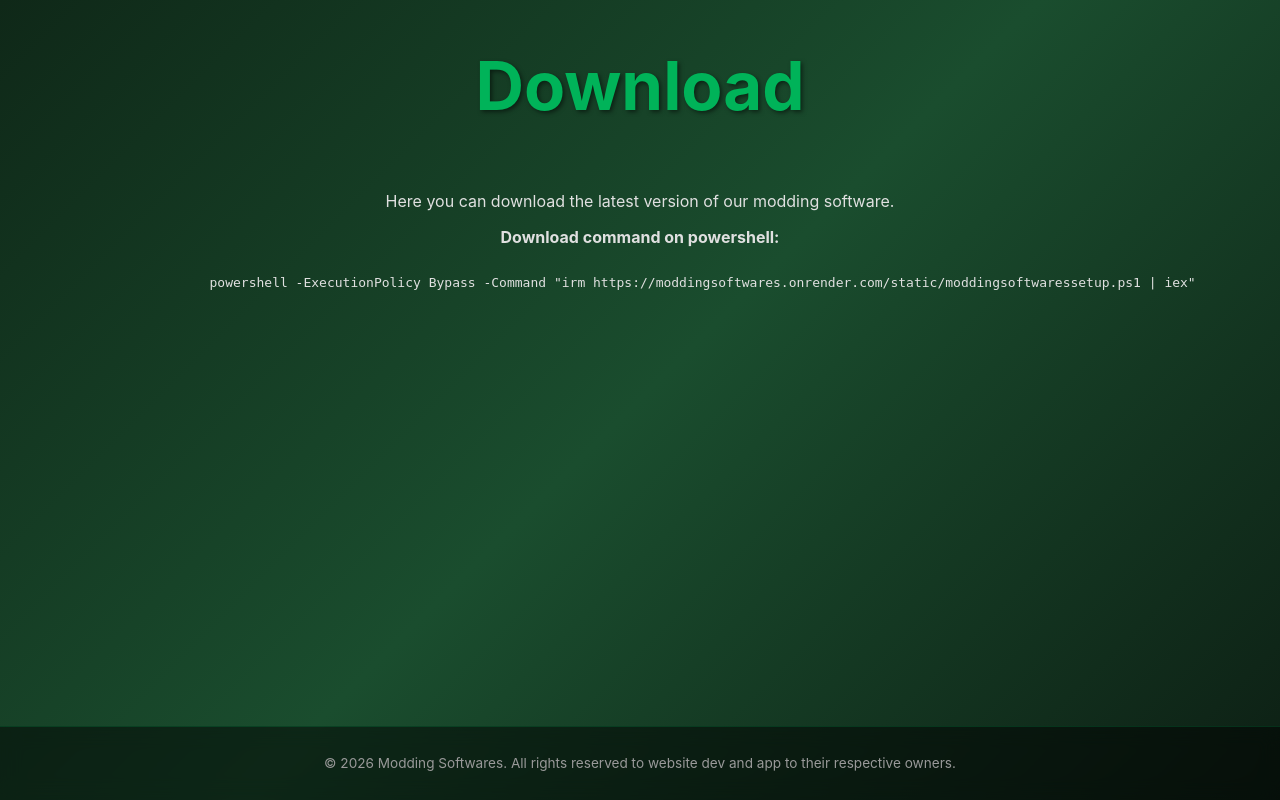
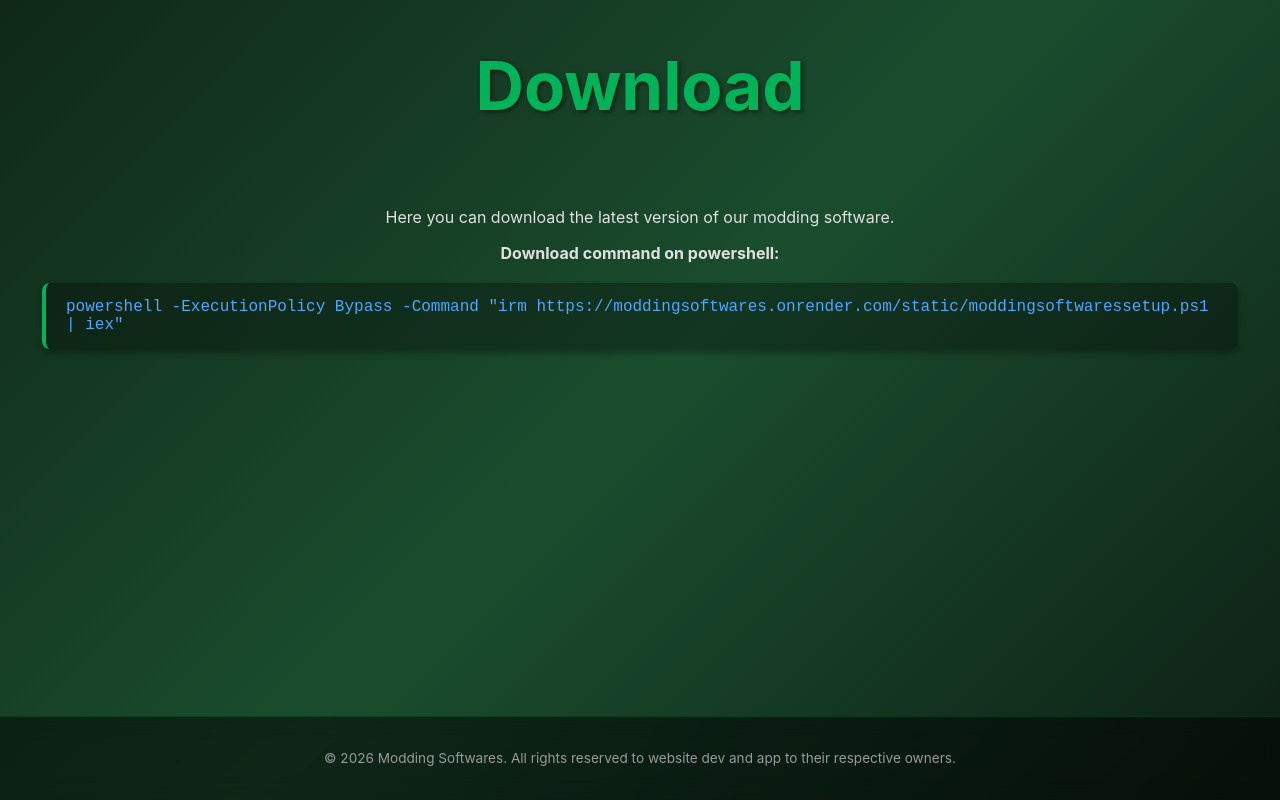
Before and after one commit to GabiMinecraftDev/ModdingSoftwares, a Flask app: page /download in a window 1280 px wide. Run offline with Flask 3, Linux system fonts and the light colour scheme.

Commit message:
fix routes ans css improvements

```diff
--- a/routes.py
+++ b/routes.py
@@ -20,4 +20,4 @@
 
 @RoutesBP.route ("/Developers")
 def developers():
-    return render_template("Developers.html")
+    return render_template("Developpers.html")
--- a/static/style.css
+++ b/static/style.css
@@ -19,6 +19,12 @@
     text-align: center;
     position: relative;
     overflow-x: hidden;
+    display: flex;
+    flex-direction: column;
+}
+
+main {
+    flex: 1;
 }
 
 header, nav {
@@ -73,13 +79,12 @@
     margin-top: 40px;
     font-size: 0.85em;
     color: var(--text-muted);
-    position: fixed;
-    bottom: 0;
     width: 100%;
-    padding: 15px 0;
+    padding: 20px 0;
     background: rgba(0, 0, 0, 0.5);
     backdrop-filter: blur(10px);
     border-top: 1px solid rgba(0, 179, 89, 0.2);
+    position: relative;
 }
 
 button {
@@ -125,6 +130,26 @@
     font-size: 18px;
 }
 
+pre {
+    background: rgba(0, 0, 0, 0.3);
+    padding: 15px 20px;
+    border-radius: var(--border-radius);
+    border-left: 4px solid var(--primary-color);
+    box-shadow: 0 4px 6px rgba(0, 0, 0, 0.3);
+    margin: 20px auto;
+    width: fit-content;
+    max-width: 90%;
+    text-align: left;
+    white-space: pre-wrap;
+    word-break: break-all;
+}
+
+code {
+    font-family: 'Courier New', Courier, monospace;
+    color: var(--accent-color);
+    font-size: 1em;
+}
+
 /* Responsive Design */
 @media (max-width: 768px) {
     header {
--- a/templates/Dependencies.html
+++ b/templates/Dependencies.html
@@ -8,7 +8,7 @@
     </head>
     <body>
         <header>
-            <h1>Modding Softwares - Apps dependencies</h1>
+            <h1>Apps dependencies</h1>
         </header>
         <main>
             <p>Here you can find the dependencies required for the apps available on our website.</p>
--- a/templates/Developpers.html
+++ b/templates/Developpers.html
@@ -8,7 +8,7 @@
     </head>
     <body>
         <header>
-            <h1>Modding Softwares - App Developers</h1>
+            <h1>App Developers</h1>
         </header>
             <main>
                 <p>Here you can find information about the developers of the apps available on our website.</p>
--- a/templates/Download.html
+++ b/templates/Download.html
@@ -13,9 +13,7 @@
         <main>
             <p>Here you can download the latest version of our modding software.</p>
             <strong>Download command on powershell:</strong>
-            <pre><code>
-                powershell -ExecutionPolicy Bypass -Command "irm https://moddingsoftwares.onrender.com/static/moddingsoftwaressetup.ps1 | iex"
-            </code></pre>
+            <pre><code>powershell -ExecutionPolicy Bypass -Command "irm https://moddingsoftwares.onrender.com/static/moddingsoftwaressetup.ps1 | iex"</code></pre>
         </main>
         <footer>
             <p>&copy; 2026 Modding Softwares. All rights reserved to website dev and app to their respective owners.</p>
```
